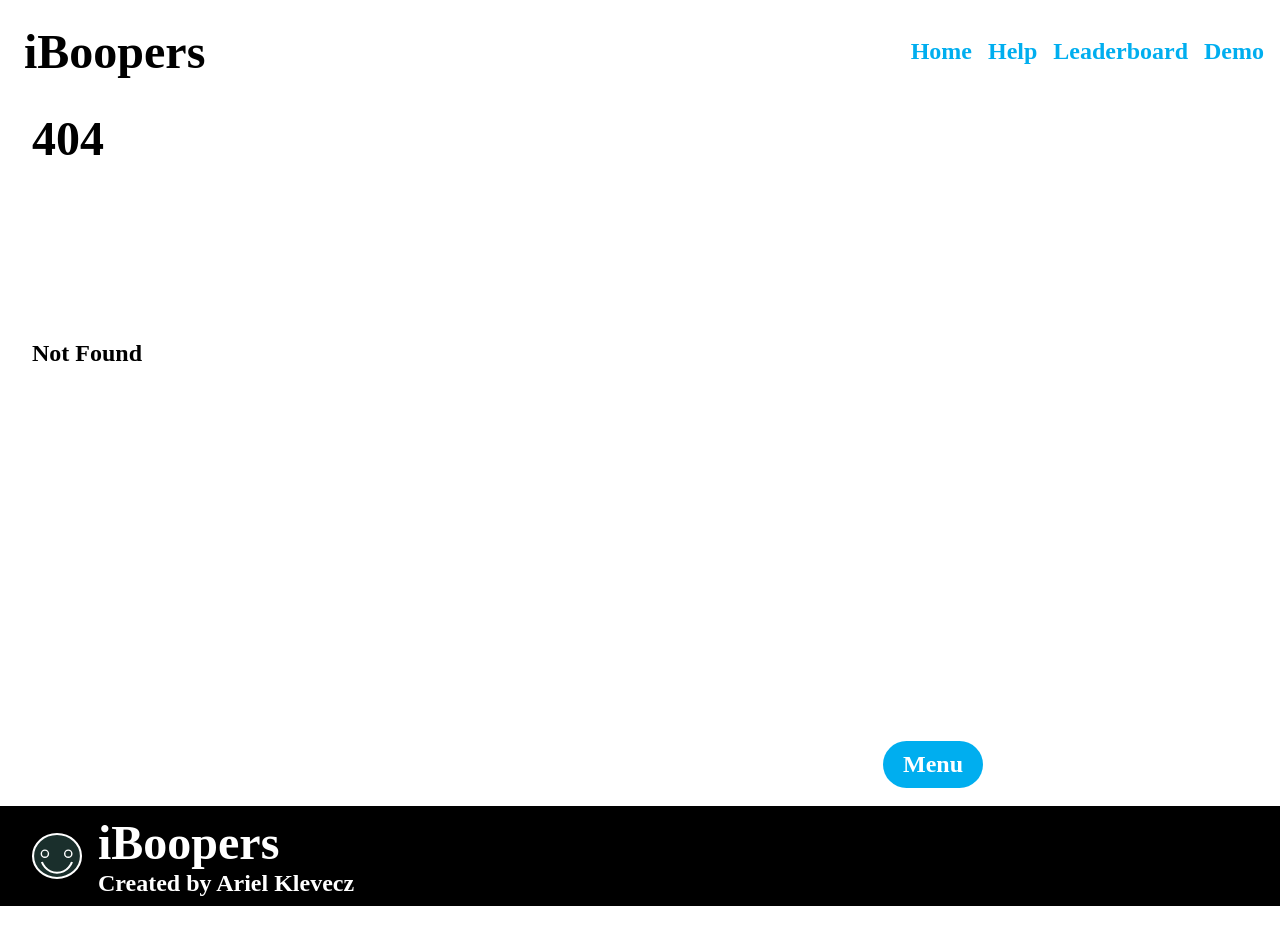
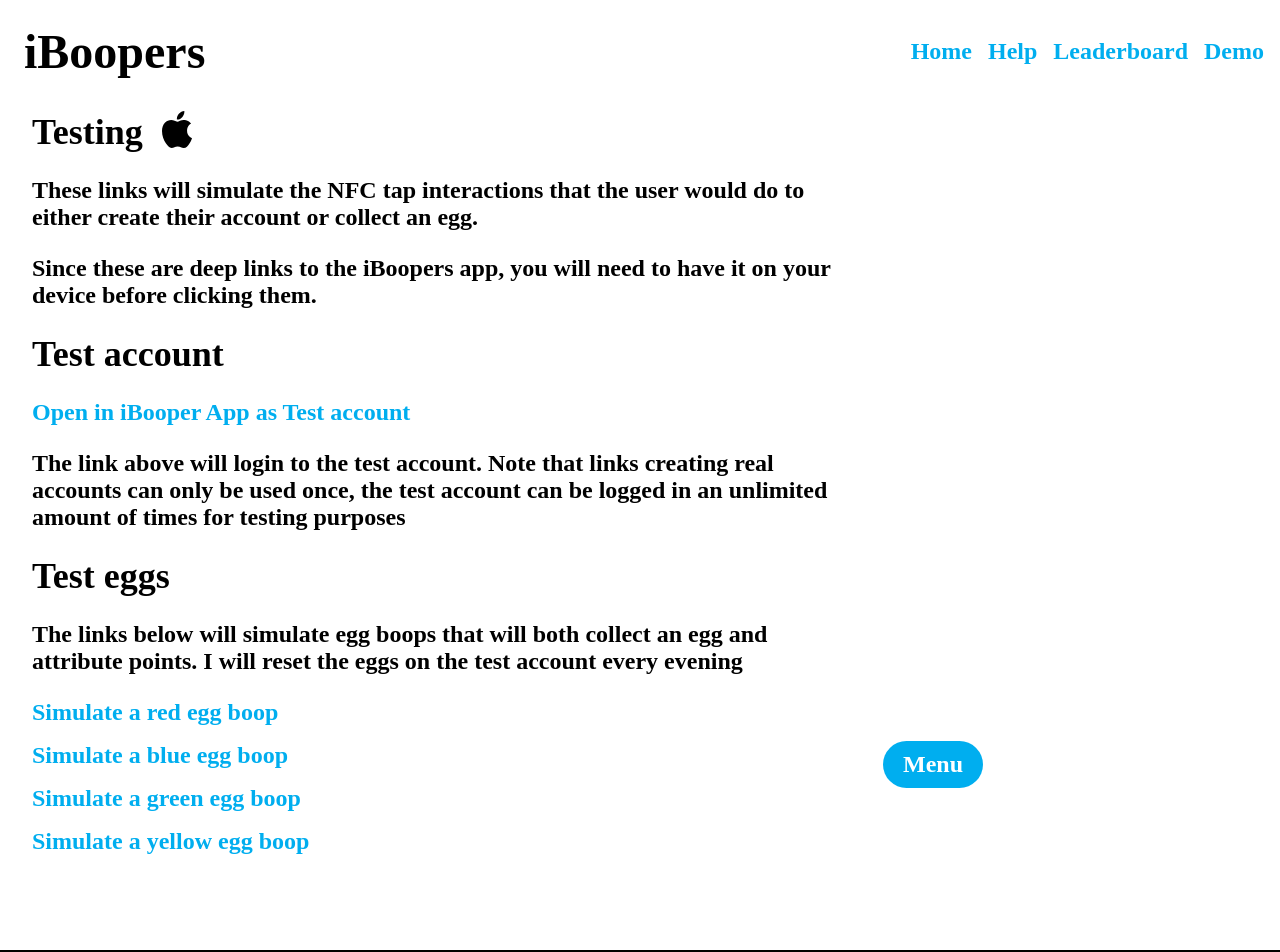
Before and after one commit to aklevecz/iboopers-com, a SvelteKit app: page /testing in a window 1280 px wide. Before the commit this address had no page. Shown: the top 952 px of the page. Before the commit the page ends 906 px from the top, so only its background shows below. Built offline with nearby package versions, Linux system fonts and the light colour scheme; a web font is replaced by a local one.

Commit message:
testing page

```diff
--- a/src/routes/+layout.svelte
+++ b/src/routes/+layout.svelte
@@ -58,7 +58,6 @@
     padding-top: 0.5rem;
     min-height: 80vh;
     width: 100%;
-    gap: 150px;
   }
 
 
--- a/src/routes/+page.svelte
+++ b/src/routes/+page.svelte
@@ -11,7 +11,7 @@
       }}>Download</button
     >
   </div>
-  <!-- <div style="margin-bottom:2rem;"></div> -->
+  <div style="margin-bottom:100px;"></div>
   <div class="col-1half">
     <div class="centered-block">
     <h2>SEASON 1 - FALL 2024</h2>
--- a/src/routes/demo/+page.svelte
+++ b/src/routes/demo/+page.svelte
@@ -18,6 +18,8 @@
   }
   video {
     width: 100%;
+    max-width: 800px;
+    max-height: 100vh;
     height: auto;
   }
 </style>
--- a/src/routes/help/+page.svelte
+++ b/src/routes/help/+page.svelte
@@ -7,13 +7,13 @@
 <p>Questions? Comments? Concerns? feel free to contact Ariel at any time!</p>
 <p>
   ariel@yaytso.art<br />
-  <img src="/svgs/yaytso-logo-svg.svg" alt="yaytso" /><br />
+  <img src="/svgs/yaytso-logo-svg.svg" alt="yaytso" style="width:200px;"/><br />
   2684 Lacy St. #109<br />
   Los Angeles, 90031
 </p>
 
 <style>
     * {
-        max-width: 400px;
+        max-width: 800px;
     }
 </style>
--- /dev/null
+++ b/src/routes/testing/+page.svelte
@@ -0,0 +1,46 @@
+<script>
+  /** @type {import('./$types').PageData} */
+  export let data;
+</script>
+
+<div>
+  <h2>Testing <img style="width:30px;margin-bottom:-4px;margin-left:10px;" src="/svgs/apple.svg" alt="apple logo" /></h2>
+  <p style="">
+    These links will simulate the NFC tap interactions that the user would do to either create their account or collect
+    an egg.
+  </p>
+  <p>Since these are deep links to the iBoopers app, you will need to have it on your device before clicking them.</p>
+
+  <h2>Test account</h2>
+  <p></p>
+  <a href="iboopers://0xbooper?name=test&signature=t9Ai5BQ033klnLlz23vcIbwugIvP9xmrmH2fZsTPRJY%253D">
+    Open in iBooper App as Test account
+  </a>
+  <p>
+    The link above will login to the test account. Note that links creating real accounts can only be used once, the
+    test account can be logged in an unlimited amount of times for testing purposes
+  </p>
+
+  <h2>Test eggs</h2>
+  <p>The links below will simulate egg boops that will both collect an egg and attribute points. I will reset the eggs on the test account every evening</p>
+  <div style="display:flex;flex-direction:column;gap:1rem;">
+    <a href="iboopers://0xegg?bid=red-1&signature=5ZhRMjdDYmJFN7xNgqSdVpDmMZZXMgQzOcePdDQXus8%253D">
+      Simulate a red egg boop
+    </a>
+    <a href="iboopers://0xegg?bid=blue-15&signature=iFzjiDabf7Taj3U1bJiKhiyv63LkavIic1%252BxTPCmcHk%253D">
+      Simulate a blue egg boop
+    </a>
+    <a href="iboopers://0xegg?bid=green-16&signature=uDU6xbGEdy5HxygCvdxqiOQYp%252BFrfm3lhQX%252FSv4O8FQ%253D">
+      Simulate a green egg boop
+    </a>
+    <a href="iboopers://0xegg?bid=yellow-17&signature=Gy%252B1OF4Hoa52QuqDAKUJAbONRFPfm232GK2U%252BqpGOew%253D">
+      Simulate a yellow egg boop
+    </a>
+  </div>
+</div>
+
+<style>
+  * {
+    max-width: 800px;
+  }
+</style>
```
Also changed, not shown: static/svgs/apple.svg (added).
